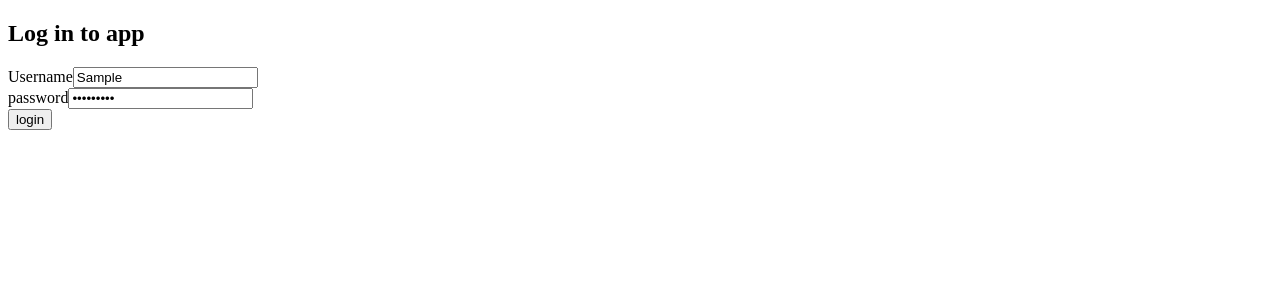
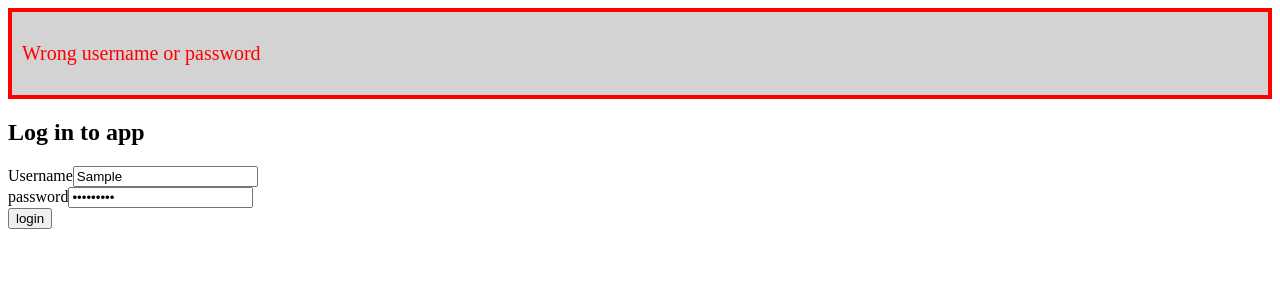
Before and after one commit to davidpacco/fullstackopen-bloglist-frontend, a React (Vite) app: page / in a window 1280 px wide. Both pictures are taken after typing "Sample", "Sample123" into the empty fields and a click on the button "login". Shown: the top 300 px of the page. Built offline with nearby package versions, Linux system fonts and the light colour scheme; no server answers.

Commit message:
Add exercise 5.4 - blog list frontend step 4

```diff
--- a/src/App.jsx
+++ b/src/App.jsx
@@ -2,8 +2,10 @@ import { useState, useEffect } from 'react'
 import { LoginForm } from './components/LoginForm'
 import { Blogs } from './components/Blogs'
 import { BlogForm } from './components/BlogForm'
+import { Notification } from './components/Notification'
 import blogService from './services/blogs'
 import loginService from './services/login'
+import './index.css'
 
 function App() {
   const [blogs, setBlogs] = useState([])
@@ -13,6 +15,7 @@ function App() {
   const [title, setTitle] = useState('')
   const [author, setAuthor] = useState('')
   const [url, setUrl] = useState('')
+  const [message, setMessage] = useState(null)
 
   useEffect(() => {
     const fetchData = async () => {
@@ -27,6 +30,7 @@ function App() {
     const userInLocalStorage = JSON.parse(window.localStorage.getItem('BloglistAppUser'))
     if (userInLocalStorage) {
       setUser(userInLocalStorage)
+      blogService.setToken(userInLocalStorage.token)
     }
   }, [])
 
@@ -39,8 +43,11 @@ function App() {
       setTitle('')
       setAuthor('')
       setUrl('')
+      setMessage({ type: 'success', text: `${blog.title} by ${blog.author} added` })
+      setTimeout(() => setMessage(null), 5000)
     } catch (e) {
-      alert('cannot create blog')
+      setMessage({ type: 'error', text: 'Unable to create blog' })
+      setTimeout(() => setMessage(null), 5000)
     }
   }
 
@@ -55,7 +62,8 @@ function App() {
       setUsername('')
       setPassword('')
     } catch (e) {
-      alert('wrong credentials')
+      setMessage({ type: 'error', text: 'Wrong username or password' })
+      setTimeout(() => setMessage(null), 5000)
     }
   }
 
@@ -67,6 +75,8 @@ function App() {
 
   return (
     <div>
+      <Notification message={message} />
+
       <LoginForm
         user={user}
         username={username}
--- /dev/null
+++ b/src/components/Notification.jsx
@@ -0,0 +1,12 @@
+export function Notification({ message }) {
+  const notificationClass = {
+    error: 'notification error',
+    success: 'notification success'
+  }
+
+  if (message) return (
+    <div className={notificationClass[message.type]}>
+      <p>{message.text}</p>
+    </div>
+  )
+}
--- /dev/null
+++ b/src/index.css
@@ -0,0 +1,16 @@
+.notification {
+  background-color: lightgray;
+  padding: 10px;
+  font-size: 20px;
+  border: 4px solid
+}
+
+.error {
+  color: red;
+  border-color: red;
+}
+
+.success {
+  color: green;
+  border-color: green;
+}
```
